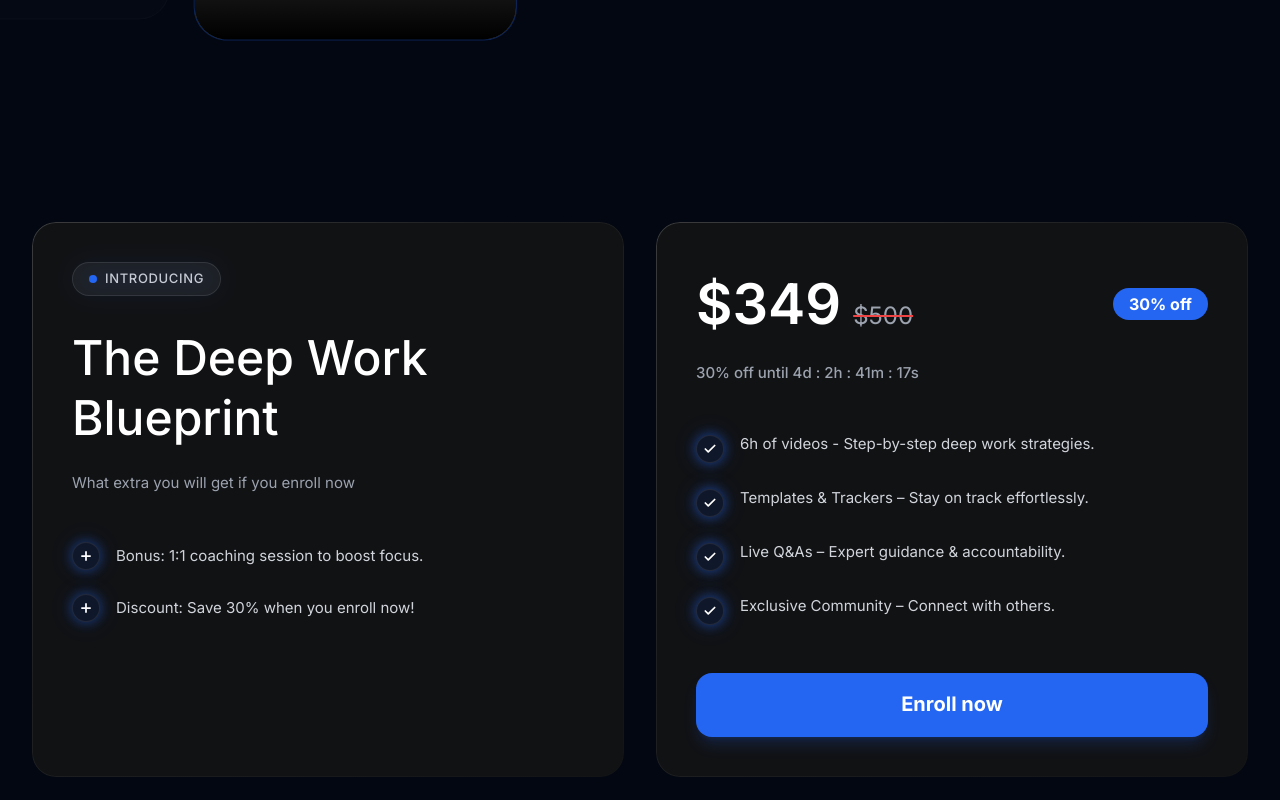
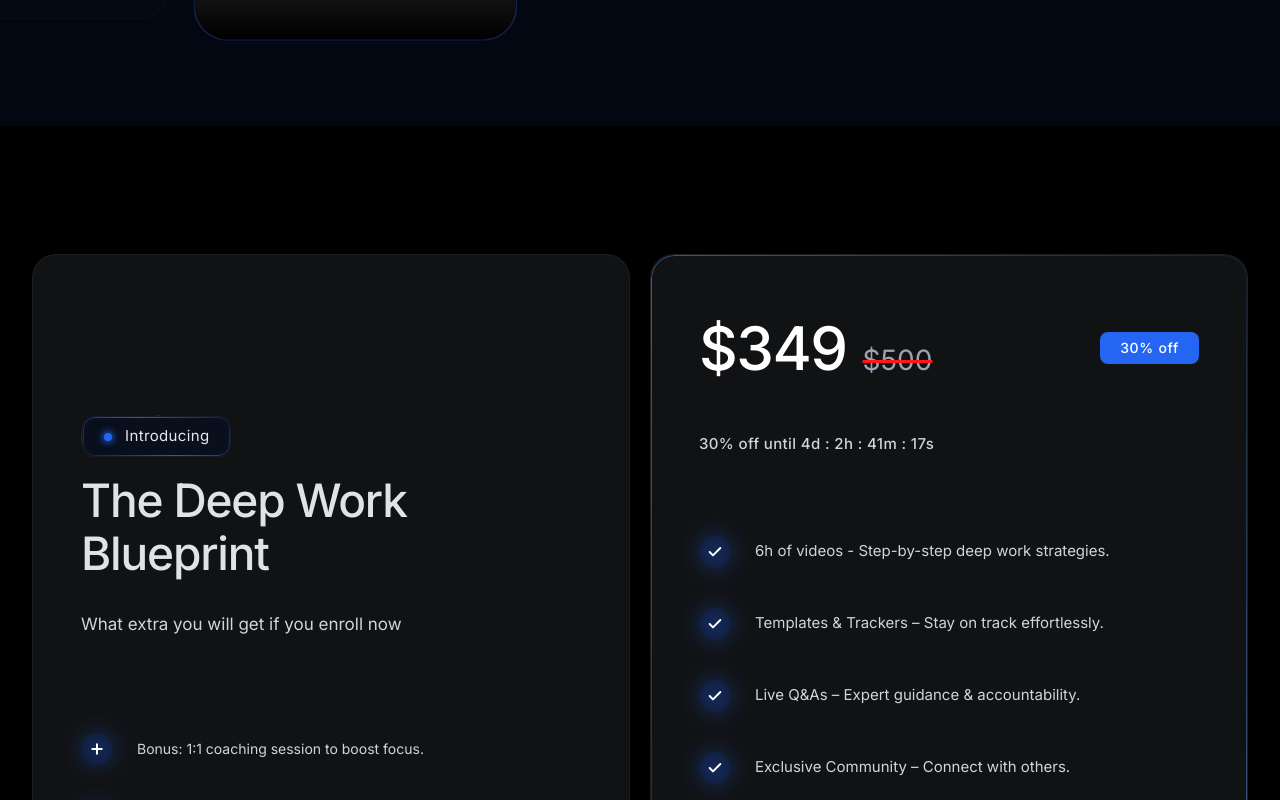
Before and after one commit to anishazahan/anisha-frontend, a Next.js app: page / in a window 1280 px wide. Shown: the part 6680-7480 px from the top of the page. Built offline with nearby package versions, Linux system fonts and the light colour scheme; grey boxes are pictures that could not be loaded.

Commit message:
modify: pricing section light mood color add and modify

```diff
--- a/src/components/landing/PricingSection.tsx
+++ b/src/components/landing/PricingSection.tsx
@@ -1,11 +1,12 @@
 "use client";
 
-import { useGSAP } from "@gsap/react";
 import gsap from "gsap";
 import { ScrollTrigger } from "gsap/ScrollTrigger";
 import { Check, Plus } from "lucide-react";
 import { useRef } from "react";
 import { Button } from "../ui/Button";
+import MovingBorderBadge from "../ui/MovingBorderBadge";
+import SectionHeading from "../ui/SectionHeading";
 
 if (typeof window !== "undefined") {
   gsap.registerPlugin(ScrollTrigger);
@@ -14,172 +15,122 @@ if (typeof window !== "undefined") {
 const PricingSection = () => {
   const container = useRef<HTMLDivElement>(null);
 
-  useGSAP(
-    () => {
-      gsap.from(".pricing-card", {
-        y: 100,
-        opacity: 0,
-        duration: 1,
-        stagger: 0.2,
-        ease: "power4.out",
-        scrollTrigger: {
-          trigger: container.current,
-          start: "top 80%",
-        },
-      });
-
-      gsap.to(".badge-glow", {
-        opacity: 0.6,
-        duration: 1.5,
-        repeat: -1,
-        yoyo: true,
-        ease: "sine.inOut",
-      });
-    },
-    { scope: container },
-  );
+  // useGSAP(
+  //   () => {
+  //     gsap.from(".pricing-card", {
+  //       y: 60,
+  //       opacity: 0,
+  //       duration: 1.2,
+  //       stagger: 0.2,
+  //       ease: "power4.out",
+  //       scrollTrigger: {
+  //         trigger: container.current,
+  //         start: "top 80%",
+  //       },
+  //     });
+  //   },
+  //   { scope: container },
+  // );
 
   return (
     <section
       id="pricing"
       ref={container}
-      className="w-full bg-white py-24 transition-colors duration-300 dark:bg-[#030712]"
+      className="w-full bg-white py-32 transition-colors duration-500 dark:bg-black"
     >
-      {/* Gradient border utility styles injected once */}
-      <style>{`
-        .grad-border {
-          position: relative;
-          border-radius: 24px;
-        }
-        .grad-border::before {
-          content: "";
-          position: absolute;
-          inset: 0;
-          border-radius: 24px;
-          padding: 1px;
-          background: linear-gradient(
-            135deg,
-            rgba(255,255,255,0.18) 0%,
-            rgba(255,255,255,0.06) 40%,
-            rgba(255,255,255,0.01) 100%
-          );
-          -webkit-mask:
-            linear-gradient(#fff 0 0) content-box,
-            linear-gradient(#fff 0 0);
-          -webkit-mask-composite: xor;
-          mask-composite: exclude;
-          pointer-events: none;
-        }
+      <div className="mx-auto max-w-[1280px] px-6 lg:px-8">
+        <div className="grid grid-cols-1 gap-5 lg:grid-cols-2">
+          {/* ── LEFT  ── */}
+          <div className="pricing-card group  group-hover:border hover:border-primary-300 transition-all relative flex flex-col justify-between overflow-hidden rounded-3xl border border-neutral-200 bg-neutral-50 p-10  dark:border-white/5 dark:bg-bg-surface_bg md:p-12 max-w-[500px] lg:max-w-full lg:w-full mx-auto ">
+            <div>
+              <p className="opacity-0">
+                Lorem ipsum dolor sit amet, consectetur adipisicing elit.
+                Dolores facilis in fugit doloribus facere totam, assumenda neque
+                reprehenderit! Dolorem, odio.
+              </p>
 
-        .icon-check {
-          display: flex;
-          align-items: center;
-          justify-content: center;
-          width: 28px;
-          height: 28px;
-          border-radius: 50%;
-          background: #0f172a;
-          border: 1px solid rgba(255,255,255,0.08);
-          box-shadow: 0 0 10px 2px rgba(36,102,242,0.35), 0 0 20px 4px rgba(36,102,242,0.15);
-          flex-shrink: 0;
-          color: white;
-        }
+              <MovingBorderBadge className="mt-10 mb-4" text="Introducing" />
 
-        .icon-plus {
-          display: flex;
-          align-items: center;
-          justify-content: center;
-          width: 28px;
-          height: 28px;
-          border-radius: 50%;
-          background: #0f172a;
-          border: 1px solid rgba(255,255,255,0.08);
-          box-shadow: 0 0 10px 2px rgba(36,102,242,0.30), 0 0 20px 4px rgba(36,102,242,0.12);
-          flex-shrink: 0;
-          color: white;
-          transition: box-shadow 0.2s;
-        }
+              <SectionHeading title={"The Deep Work\nBlueprint"} />
 
-        .icon-plus:hover {
-          box-shadow: 0 0 14px 4px rgba(36,102,242,0.55), 0 0 28px 6px rgba(36,102,242,0.25);
-        }
-      `}</style>
-
-      <div className="mx-auto max-w-[1280px] px-6 lg:px-8">
-        <div className="grid grid-cols-1 gap-8 lg:grid-cols-2">
-          {/* LEFT CARD */}
-          <div className="pricing-card grad-border dark:bg-bg-surface_bg  bg-neutral-900/60 p-10">
-            {/* "Introducing" Badge */}
-            <div className="relative mb-8 inline-flex items-center gap-2 rounded-full border border-white/10 bg-white/5 px-4 py-1.5">
-              <div className="badge-glow absolute inset-0 rounded-full bg-primary-500/20 blur-md opacity-0" />
-              <div className="h-2 w-2 rounded-full bg-primary-500" />
-              <span className="text-[13px] font-medium text-white/80 uppercase tracking-wider">
-                Introducing
-              </span>
-            </div>
-
-            <h2 className="text-[48px] font-medium leading-tight text-white">
-              The Deep Work <br /> Blueprint
-            </h2>
-            <p className="mt-6 text-[15px] text-neutral-400">
+              <p className="mt-8 text-[17px]  text-neutral-500 dark:text-text-sub_heading">
                 What extra you will get if you enroll now
               </p>
 
-            <ul className="mt-12 space-y-6">
+              <ul className="mt-24 space-y-10">
                 {[
                   "Bonus: 1:1 coaching session to boost focus.",
                   "Discount: Save 30% when you enroll now!",
                 ].map((item, i) => (
-                <li key={i} className="flex items-center gap-4 group">
-                  <div className="icon-plus">
-                    <Plus size={14} strokeWidth={3} />
+                  <li key={i} className="flex items-center gap-6 group">
+                    <div className="relative flex h-8 w-8 shrink-0 items-center justify-center rounded-full bg-[#0F172A] text-white">
+                      <div className="absolute inset-0 rounded-full bg-[#2466F2]/40 blur-md opacity-80" />
+                      <Plus
+                        size={16}
+                        strokeWidth={3}
+                        className="relative z-10"
+                      />
                     </div>
-                  <span className="text-[15px] text-neutral-300">{item}</span>
+                    <span className="text-sm  text-neutral-700 dark:text-neutral-300">
+                      {item}
+                    </span>
                   </li>
                 ))}
               </ul>
             </div>
+          </div>
 
-          {/* RIGHT CARD */}
-          <div className="pricing-card grad-border dark:bg-bg-surface_bg bg-neutral-900/60 p-10">
-            <div className="flex flex-wrap items-center justify-between gap-4">
-              <div className="flex items-baseline gap-3">
-                <span className="text-[56px] font-semibold text-white">
+          {/* ── RIGHT  ── */}
+          <div className="pricing-card relative flex flex-col justify-between overflow-hidden rounded-3xl border border-neutral-200 bg-white p-10 transition-all dark:border-white/5 dark:bg-bg-surface_bg  shadow-2xl pb-28 md:p-12 max-w-[500px] lg:max-w-full lg:w-full mx-auto ">
+            <div className="pointer-events-none absolute inset-0 hidden rounded-3xl border border-primary-300/50 [mask-image:linear-gradient(225deg,rgba(0,0,0,0.2)_0%,rgba(0,0,0,1)_50%,rgba(0,0,0,0.2)_100%)] dark:block" />
+
+            <div>
+              <div className="flex flex-wrap items-center justify-between gap-6 mb-4">
+                <div className="flex items-baseline gap-4">
+                  <span className="text-[52px] font-medium tracking-tight text-neutral-900 dark:text-white md:text-[60px]">
                     $349
                   </span>
-                <span className="text-[24px] text-neutral-400 line-through decoration-red-500 decoration-2">
+                  <span className="text-[28px] text-neutral-400 line-through decoration-[#FF1818] decoration-[3px]">
                     $500
                   </span>
                 </div>
-              <div className="rounded-full bg-primary-500 px-4 py-1 test-sm font-bold text-white">
+                <div className="rounded-lg bg-primary-500 px-5 py-1.5 text-sm font-medium tracking-wider text-white">
                   30% off
                 </div>
               </div>
 
-            <p className="mt-4 text-[15px] font-medium text-neutral-400">
+              <p className="text-[15px] font-medium tracking-wide text-neutral-500 dark:text-text-sub_heading mt-10 ">
                 30% off until 4d : 2h : 41m : 17s
               </p>
 
-            <ul className="mt-12 space-y-6">
+              <ul className="mt-20 space-y-10">
                 {[
                   "6h of videos - Step-by-step deep work strategies.",
                   "Templates & Trackers – Stay on track effortlessly.",
                   "Live Q&As – Expert guidance & accountability.",
                   "Exclusive Community – Connect with others.",
                 ].map((item, i) => (
-                <li key={i} className="flex items-start gap-4">
-                  <div className="icon-check mt-0.5">
-                    <Check size={14} strokeWidth={3} />
+                  <li key={i} className="flex items-start gap-6">
+                    <div className="relative flex h-8 w-8 shrink-0 items-center justify-center rounded-full bg-[#0F172A] text-white">
+                      <div className="absolute inset-0 border border-primary-500 rounded-full bg-[#2466F2]/40 blur-md opacity-80" />
+                      <Check
+                        size={16}
+                        strokeWidth={3}
+                        className="relative z-10"
+                      />
                     </div>
-                  <span className="text-[15px] text-neutral-300">{item}</span>
+                    <span className="text-sm sm:text-[15px] mt-[6px] leading-tight text-neutral-700 dark:text-neutral-300">
+                      {item}
+                    </span>
                   </li>
                 ))}
               </ul>
+            </div>
 
             <Button
               variant="primary"
-              size="lg"
-              className="mt-12 w-full h-16 rounded-[16px] text-[18px] font-bold shadow-lg shadow-primary-500/20"
+              size="md"
+              className="mt-20 h-12 w-full rounded-xl text-lg font-medium shadow-2xl shadow-primary-500/30 active:scale-[0.98] transition-transform"
             >
               Enroll now
             </Button>
```
Lines whose indentation alone changed are shown as unchanged.
